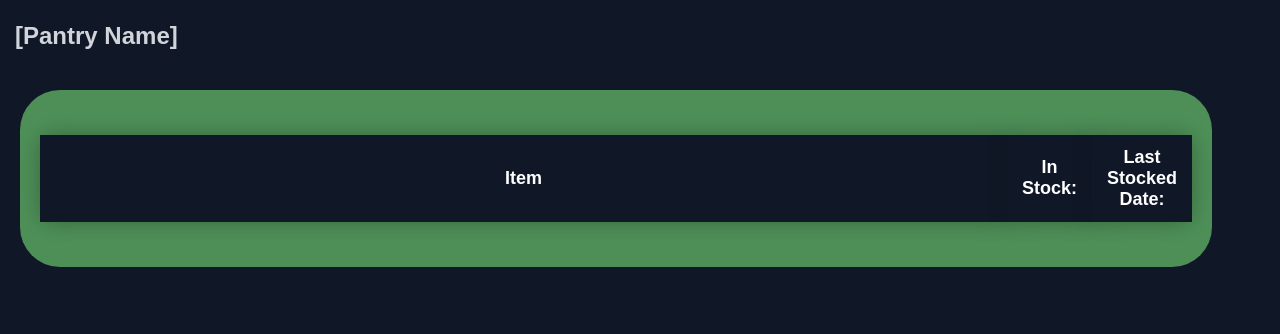
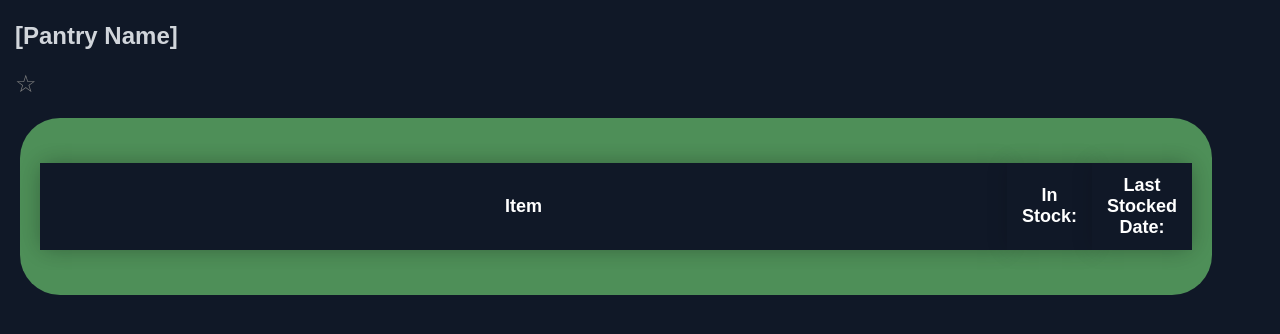
Before and after one commit to George5683/FEEDS, a website: page Resources/HTML/item-browser.html in a window 1280 px wide. Shown: the part 142-476 px from the top of the page. Drawn offline with Linux system fonts and the light colour scheme; no server answers.

Commit message:
fixed errors I created last commit

```diff
--- a/Resources/CSS/item-browser.css
+++ b/Resources/CSS/item-browser.css
@@ -142,3 +142,13 @@ table {
   text-decoration: none;
   cursor: pointer;
 }
+
+.star {
+  cursor: pointer;
+  font-size: 24px;
+  color: gray; /* Default color for unselected star */
+}
+
+.star.selected {
+  color: gold; /* Color when the star is selected */
+}
--- a/Resources/HTML/item-browser.html
+++ b/Resources/HTML/item-browser.html
@@ -15,7 +15,7 @@
     <div class="welcome-text">
         <h1>Item Browser</h1>
         <h2 id = PantryNamePlaceHolder>[Pantry Name]</h2>
-
+        <span class="star" onclick="toggleStar(this)" data-item-id="1">&#9734;</span>
     </div>
     <div class="table-container">
       <table id="browserTable">
--- a/Resources/HTML_SCRIPTS/item_table_script.js
+++ b/Resources/HTML_SCRIPTS/item_table_script.js
@@ -83,6 +83,13 @@ function showPopup(itemName, itemStock, itemDate) {
     }
   }
 
+  function toggleStar(element) {
+    const itemId = element.getAttribute("data-item-id");
+    const isSelected = element.classList.toggle("selected");
+
+    // Change star appearance
+    element.innerHTML = isSelected ? "&#9733;" : "&#9734;"; // &#9733; is a filled star
+  }
 
 
   main();
--- a/db.js
+++ b/db.js
@@ -147,6 +147,8 @@ async function deleteUser(username) {
 // Function to verify a user
 async function verifyUser(email, password) {
     try {
+        // printing the results
+        console.log('Email: ' + email);
         const [results] = await pool.query(
             'SELECT * FROM USER_INFO WHERE EMAIL = ? AND PASSWORD = ?',
             [email, password]
--- a/server.js
+++ b/server.js
@@ -6,9 +6,6 @@ const db = require('./db.js'); // Importing db functions
 
 const app = express();
 const PORT = 8005;
-
-// Function to set up static file serving and routes
-function setupServer() {
 
 // Middleware to parse JSON and URL-encoded bodies
 app.use(express.json());
@@ -21,6 +18,9 @@ function setupServer() {
     saveUninitialized: true,
     cookie: { secure: false, maxAge: 60000 } // Session expires in 1 minute (60000 ms)
 }));
+
+// Function to set up static file serving and routes
+function setupServer() {
 
     // Serve static files from the Source and Resources directories
     app.use(express.static(path.join(__dirname, 'Source')));
```
Lines whose indentation alone changed are shown as unchanged.
